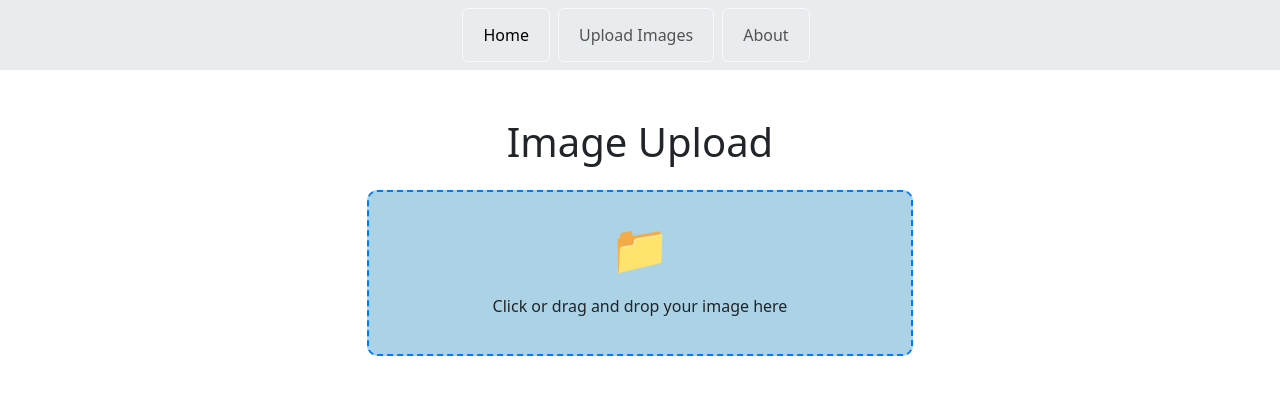
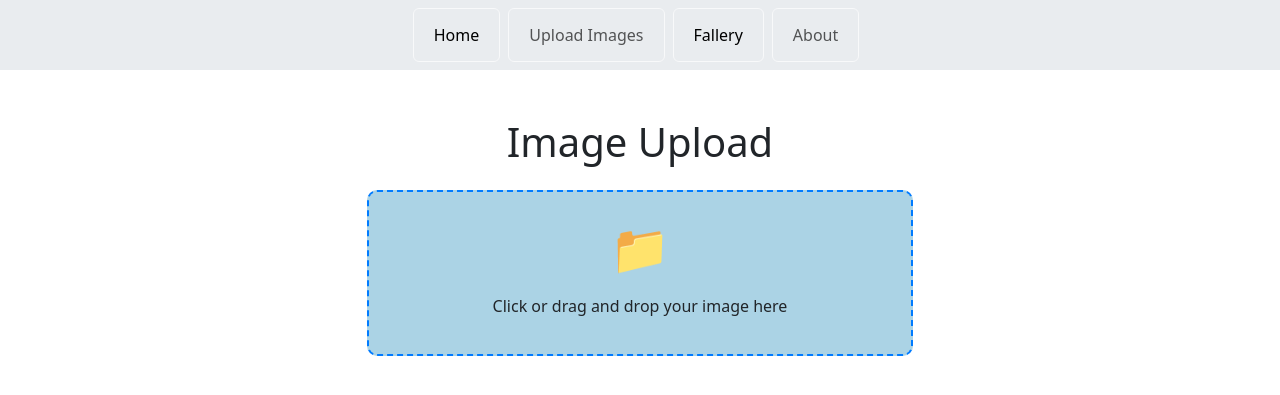
Before and after one commit to ShreyaPandey-ux/image-classification-minor-project, a Flask app: page /upload in a window 1280 px wide. Shown: the top 395 px of the page. Run offline with Flask 3, Linux system fonts and the light colour scheme.

Commit message:
base update

```diff
--- a/templates/base.html
+++ b/templates/base.html
@@ -41,6 +41,9 @@
                             <a class="nav-link" href="/upload">Upload Images</a>
                         </li>
                         <li class="nav-item btn btn-outline-light me-2">
+                            <a class="nav-link active" aria-current="page" href="/gallery">Fallery</a>
+                        </li>
+                        <li class="nav-item btn btn-outline-light me-2">
                             <a class="nav-link" href="/about">About</a>
                         </li>
                     </ul>
```
